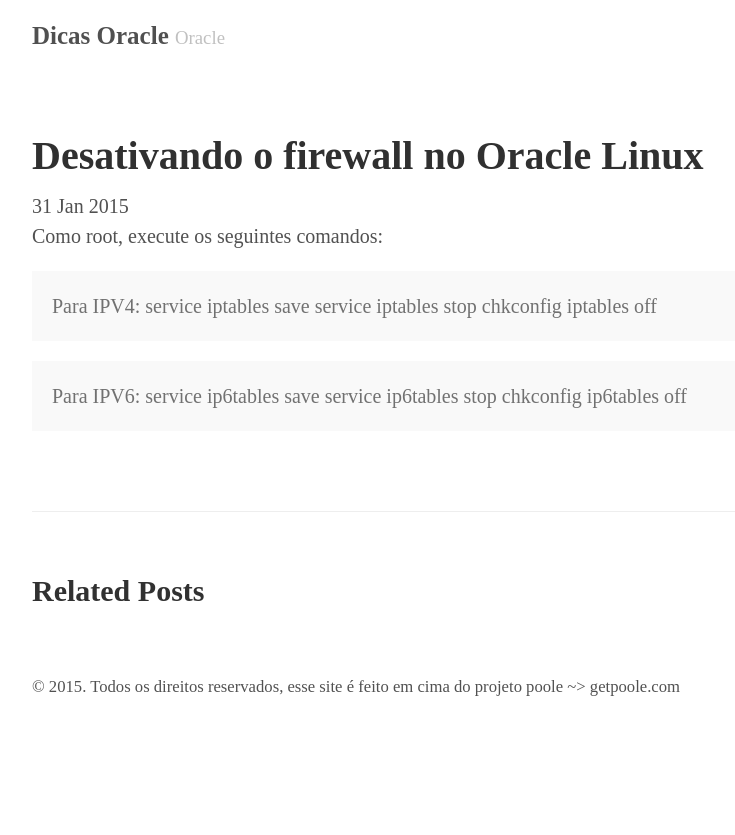
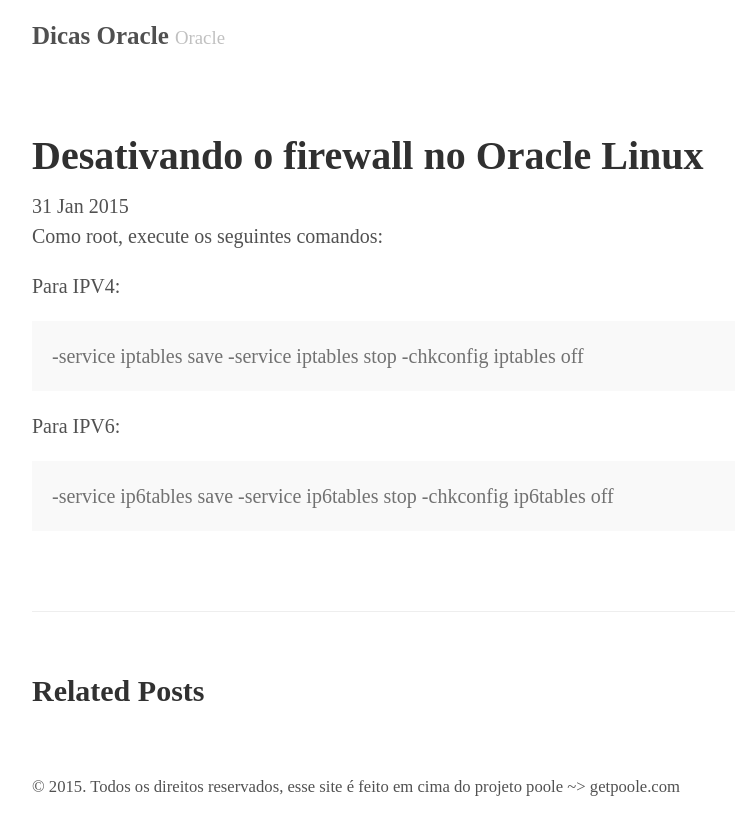
Before and after one commit to adrianotanaka/oracle, a Jekyll site: the page built from _posts/2015-01-31-desativando-firewall.md, in a window 1280 px wide. Shown: the top 835 px of the page, without its empty margins (248-983 px from the left). Built offline with Jekyll 4.4.1, drawn with Linux system fonts in a browser that asks for light colours.

```diff
--- a/_posts/2015-01-31-desativando-firewall.md
+++ b/_posts/2015-01-31-desativando-firewall.md
@@ -5,16 +5,18 @@ title: Desativando o firewall no Oracle Linux
 
 Como root, execute os seguintes comandos:
 
+Para IPV4:
+
 <div class="message">
-Para IPV4:
-service iptables save
-service iptables stop
-chkconfig iptables off
+-service iptables save
+-service iptables stop
+-chkconfig iptables off
 </div>
 
+
+Para IPV6:
 <div class="message">
-Para IPV6:
-service ip6tables save
-service ip6tables stop
-chkconfig ip6tables off
+-service ip6tables save
+-service ip6tables stop
+-chkconfig ip6tables off
 </div>
```
